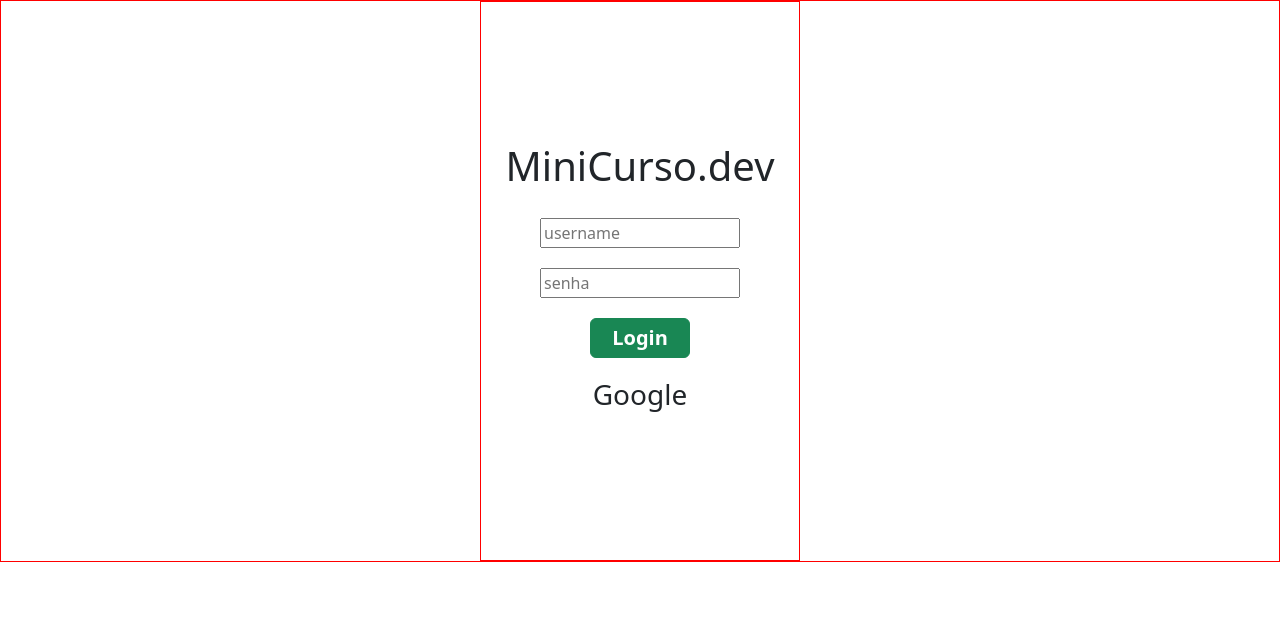
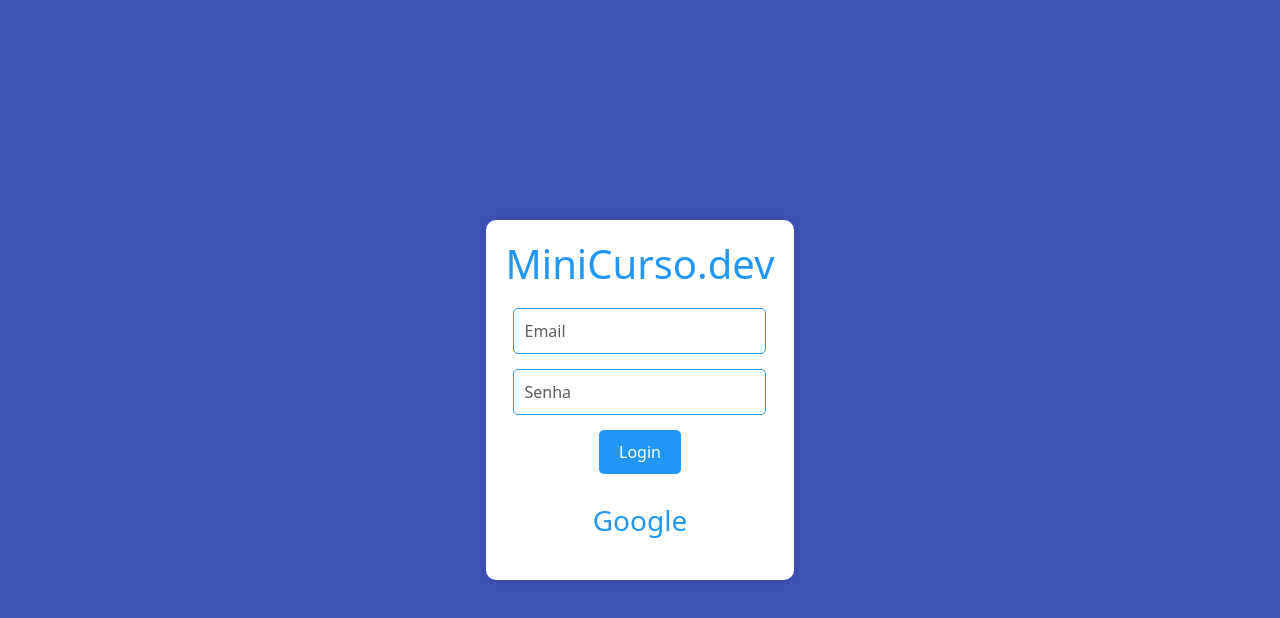
Before and after one commit to lucascampos04/plataform_courses, a React (Create React App) app: page /login in a window 1280 px wide. Shown: the top 618 px of the page. Built offline with nearby package versions, Linux system fonts and the light colour scheme.

Commit message:
Formulario atualizado

```diff
--- a/public/index.html
+++ b/public/index.html
@@ -9,7 +9,7 @@
       name="description"
       content="Web site created using create-react-app"
     />
-    <link rel="apple-touch-icon" href="%PUBLIC_URL%/logo192.png" />
+    <link href="https://fonts.googleapis.com/icon?family=Material+Icons" rel="stylesheet">
     <!--
       manifest.json provides metadata used when your web app is installed on a
       user's mobile device or desktop. See https://developers.google.com/web/fundamentals/web-app-manifest/
--- a/src/Pages/Login/LoginPage.js
+++ b/src/Pages/Login/LoginPage.js
@@ -1,4 +1,4 @@
-import { useContext } from "react"
+import { useContext, useState } from "react"
 import "../../style/Login/LoginStyle.css"
 import { authContextGoogle } from "../../Context/AuthGoogle"
 import { Navigate } from "react-router"
@@ -15,23 +15,23 @@
         <div className="container-fluid">
         <div className="login-modal-container">
 
-                <div className="form-row">
+        <div className="modal-container-title-login">
             <h1 className="modal-title-login">MiniCurso.dev</h1>
         </div>
-
-                <div className="form-row">
+        <div className="modal-container-inputs">
+        <div className = "form-row">
             <input
               type="text"
-                        placeholder="username"
-                        className="form-group"
+              placeholder="Email"
+              className="form-control"
             />
           </div>
 
           <div className="form-row">
             <input
               type="text"
-                        placeholder="senha"
-                        className="form-group"
+              placeholder="Senha"
+              className="form-group form-control"
             />
           </div>
 
@@ -46,5 +46,6 @@
           </div>
         </div>
         </div>
+      </div>
     )
 }
--- a/src/style/Login/LoginStyle.css
+++ b/src/style/Login/LoginStyle.css
@@ -1,33 +1,65 @@
-.container-fluid{
-    border: 1px solid red;
+.container-fluid {
+    height: 100vh;
     display: flex;
+    align-items: center;
     justify-content: center;
-    height: auto;
-}
+    background-color: #3f51b5;
+  }
 
-.container-fluid .login-modal-container{
-    height: 70vh;
-    width: 40vh;
-    border: 1px solid red;
+  .login-modal-container {
+    background-color: #fff;
+    padding: 20px;
+    border-radius: 10px;
+    box-shadow: 0 0 10px rgba(0, 0, 0, 0.1);
+  }
+
+  .modal-container-title-login {
+    text-align: center;
+    margin-bottom: 20px;
+  }
+
+  .modal-title-login {
+    color: #2196f3;
+  }
+
+  .modal-container-inputs {
     display: flex;
     flex-direction: column;
     align-items: center;
-    justify-content: center;
-    gap: 20px;
-}
+  }
 
-input{
-    width: 200px;
-}
+  .form-row {
+    margin-bottom: 15px;
+  }
 
-.modal-button-login{
-    width: 100px;
-    font-weight: bold;
-    height: 40px;
-    font-size: 20px;
-    padding: 0%;
-}
+  .form-control {
+    width: 100%;
+    padding: 10px;
+    border: 1px solid #2196f3;
+    border-radius: 5px;
+  }
 
-.modal-img-google{
+  .form-group {
+    width: 100%;
+    padding: 10px;
+    border: 1px solid #2196f3;
+    border-radius: 5px;
+  }
+
+  .modal-button-login {
+    background-color: #2196f3;
+    color: #fff;
+    padding: 10px 20px;
+    border: none;
+    border-radius: 5px;
     cursor: pointer;
-}
+  }
+
+  .modal-img-google {
+    color: #2196f3;
+    cursor: pointer;
+  }
+
+  .modal-img-google:hover {
+    text-decoration: underline;
+  }
```
Lines whose indentation alone changed are shown as unchanged.
